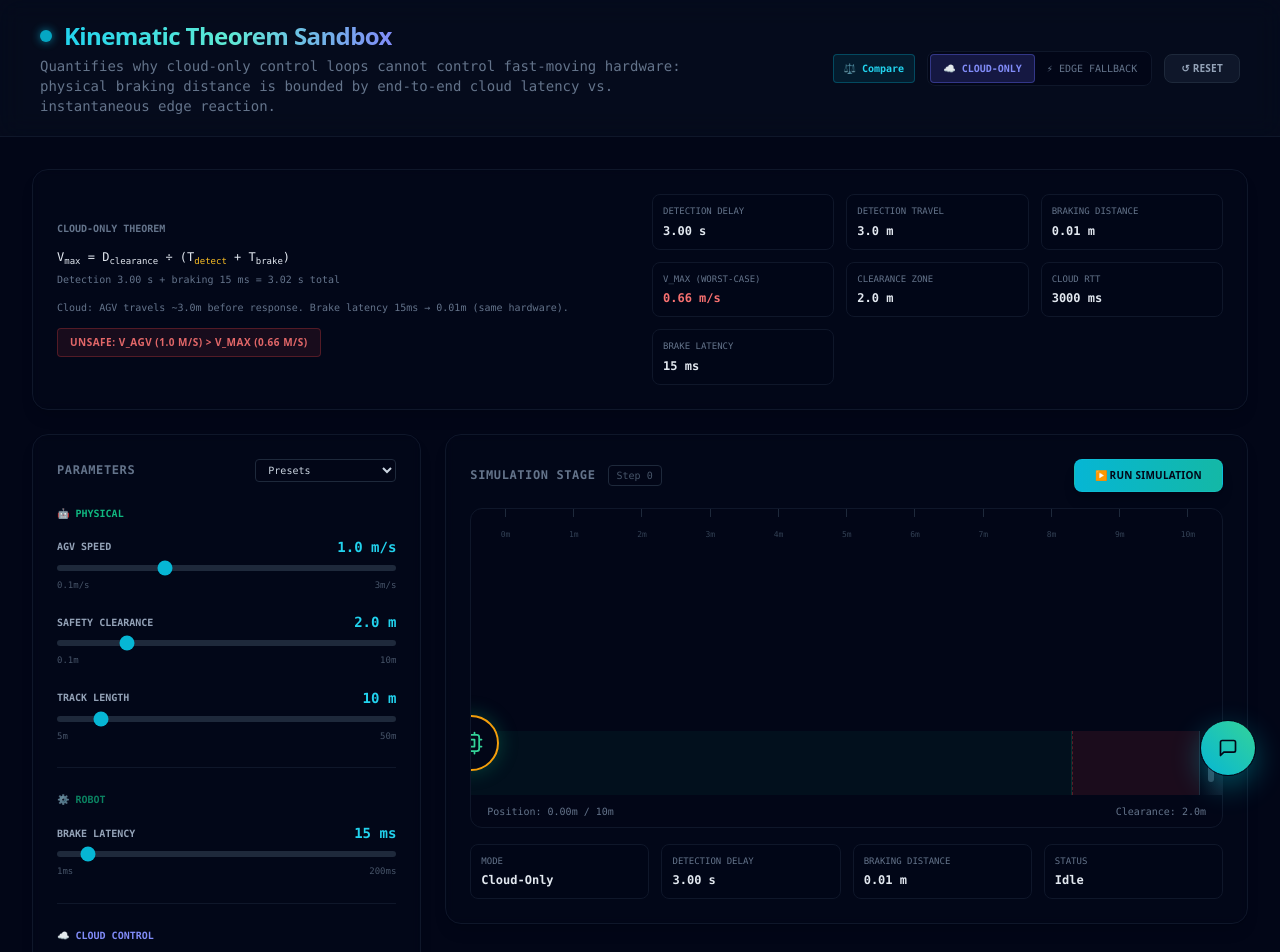
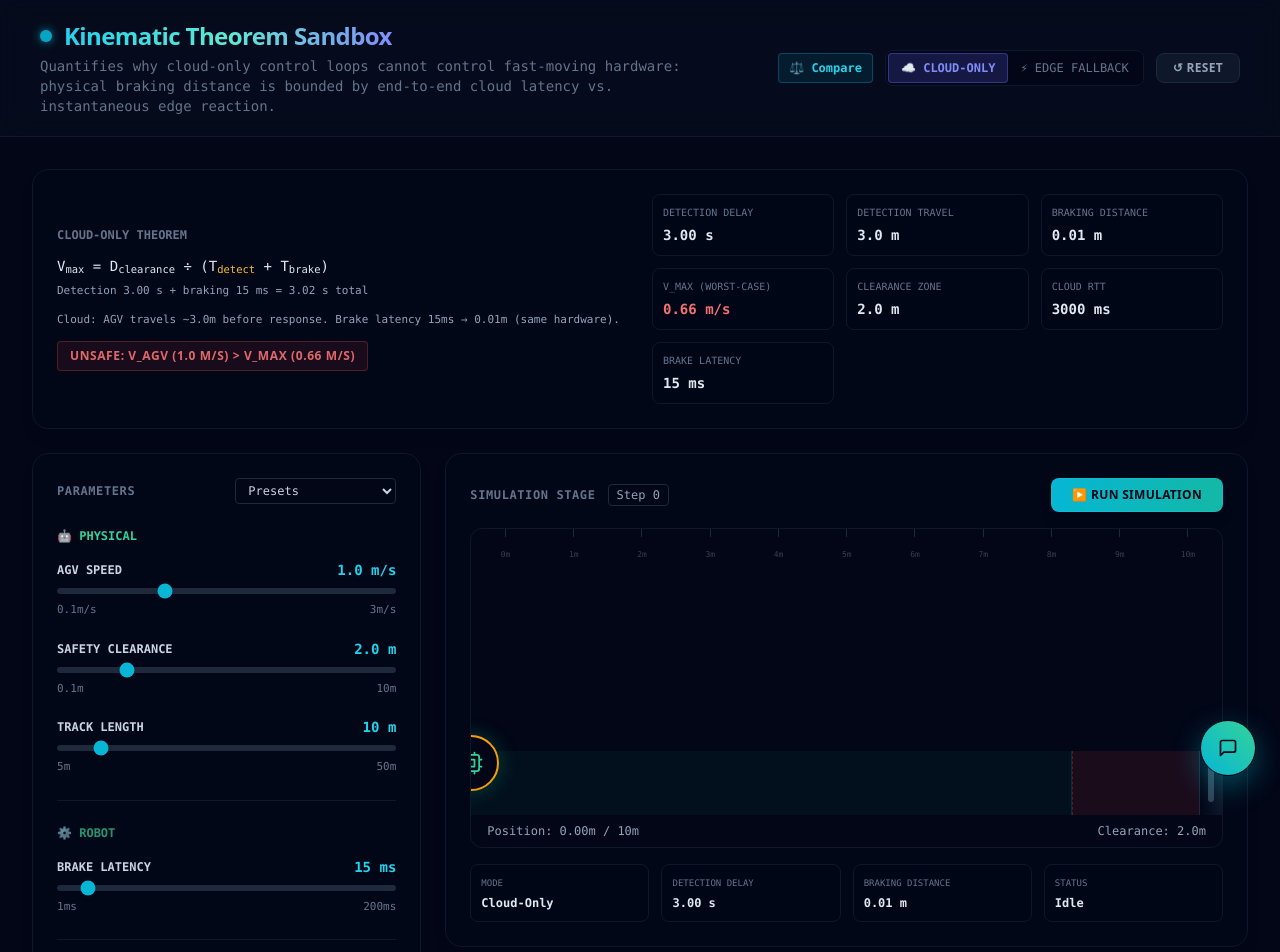
Before and after one commit to swliu920322/Project-OmniGuard, a Next.js app in the folder src/client-edge/: page /kinematic in a window 1280 px wide. Shown: the top 952 px of the page. Built offline with nearby package versions, Linux system fonts and the light colour scheme.

Commit message:
feat: adjust the font size

```diff
--- a/src/client-edge/src/app/kinematic/components/AuditLog.tsx
+++ b/src/client-edge/src/app/kinematic/components/AuditLog.tsx
@@ -23,7 +23,7 @@ export default function AuditLog({ logs, showEdgeProgress, onToggleEdgeProgress
         {onToggleEdgeProgress && (
           <button
             onClick={onToggleEdgeProgress}
-            className={`text-[10px] uppercase tracking-wider font-mono font-bold px-2.5 py-1 rounded-lg border transition-colors ${
+            className={`text-xs uppercase tracking-wider font-mono font-bold px-2.5 py-1 rounded-lg border transition-colors ${
               showEdgeProgress
                 ? "bg-cyan-950/60 border-cyan-700/50 text-cyan-400 hover:bg-cyan-900/60"
                 : "bg-slate-900/60 border-slate-700/50 text-slate-500 hover:bg-slate-800/60 hover:text-slate-400"
--- a/src/client-edge/src/app/kinematic/components/CompareStage.tsx
+++ b/src/client-edge/src/app/kinematic/components/CompareStage.tsx
@@ -48,16 +48,16 @@ function Track({
         <div className="flex items-center justify-between mb-3">
           <div className="flex items-center space-x-2">
             <span className="text-xs font-bold uppercase font-mono" style={{ color }}>{label}</span>
-          {isRunning && <span className="text-[9px] text-cyan-400 animate-pulse font-mono">Running...</span>}
-          {isCrashed && <span className="text-[9px] text-red-400 font-bold font-mono">💥 CRASHED</span>}
-          {isSafeStop && <span className="text-[9px] text-cyan-400 font-bold font-mono">🛡️ SAFE STOP</span>}
+            {isRunning && <span className="text-xs text-cyan-400 animate-pulse font-mono">Running...</span>}
+            {isCrashed && <span className="text-xs text-red-400 font-bold font-mono">💥 CRASHED</span>}
+            {isSafeStop && <span className="text-xs text-cyan-400 font-bold font-mono">🛡️ SAFE STOP</span>}
           </div>
           {!isEdge && stepCount !== undefined && (
-          <span className="text-[9px] font-mono text-slate-600">Step {stepCount}</span>
+            <span className="text-[11px] font-mono text-slate-400">Step {stepCount}</span>
           )}
         </div>
 
-      <div className="text-[9px] text-slate-600 font-mono mb-2">{sub}</div>
+        <div className="text-[11px] text-slate-400 font-mono mb-2">{sub}</div>
 
       <div className="relative border border-slate-800 bg-slate-950 rounded-lg h-16 overflow-hidden flex-shrink-0">
         {/* Green safety zone */}
@@ -85,7 +85,7 @@ function Track({
         </div>
 
         {/* Position readout */}
-        <div className="absolute bottom-1 left-2 text-[8px] font-mono text-slate-600">
+        <div className="absolute bottom-1 left-2 text-[10px] font-mono text-slate-400">
           {positionM.toFixed(2)}m / {totalDistanceM.toFixed(0)}m
         </div>
       </div>
@@ -105,7 +105,7 @@ export default function CompareStage({ params, cloud, edge, onStart }: CompareSt
         <button
           onClick={onStart}
           disabled={isRunning}
-          className={`px-4 py-2 rounded-lg font-bold text-[10px] tracking-wide uppercase transition shadow-lg ${
+          className={`px-4 py-2 rounded-lg font-bold text-xs tracking-wide uppercase transition shadow-lg ${
             isRunning
               ? "bg-slate-900 border border-slate-800 text-slate-600 cursor-not-allowed"
               : "bg-gradient-to-r from-cyan-500 to-teal-500 text-slate-950 hover:shadow-[0_0_20px_rgba(6,182,212,0.4)]"
--- a/src/client-edge/src/app/kinematic/components/FormulaCard.tsx
+++ b/src/client-edge/src/app/kinematic/components/FormulaCard.tsx
@@ -26,23 +26,23 @@ export default function FormulaCard({ params, mode }: FormulaCardProps) {
     <div className="border border-slate-900 bg-slate-900/10 rounded-2xl p-5 md:p-6 shadow-lg backdrop-blur-sm">
       <div className="grid grid-cols-1 lg:grid-cols-2 gap-6 items-center">
         <div className="space-y-3">
-          <div className="text-slate-500 uppercase text-[10px] font-mono font-bold">
+          <div className="text-slate-500 uppercase text-xs font-mono font-bold">
             {isCloud ? "Cloud-Only Theorem" : "Edge Fallback Theorem"}
           </div>
 
           {/* Formula */}
-          <div className="text-xs font-mono text-slate-200 leading-relaxed space-y-1">
+          <div className="text-sm font-mono text-slate-200 leading-relaxed space-y-1">
             <div>
               V<sub>max</sub> = D<sub>clearance</sub> ÷ (T<sub className={isCloud ? "text-amber-400" : "text-cyan-400"}>detect</sub> + T<sub>brake</sub>)
             </div>
-            <div className="text-[10px] text-slate-500">
+            <div className="text-[11px] text-slate-400">
               {isCloud
                 ? `Detection ${formatLatency(detectionS)} + braking ${formatLatency(reactionS)} = ${formatLatency(totalReactionS)} total`
                 : `Edge latency ${edgeLatencyMs}ms + brake ${brakeLatencyMs}ms`}
             </div>
           </div>
 
-          <div className="text-[10px] text-slate-500 font-mono leading-relaxed">
+          <div className="text-[11px] text-slate-400 font-mono leading-relaxed">
             {isCloud
               ? `Cloud: AGV travels ~${detectionDistanceM.toFixed(1)}m before response.`
               : `Edge: AGV travels ~${detectionDistanceM.toFixed(3)}m during processing.`}
@@ -50,7 +50,7 @@ export default function FormulaCard({ params, mode }: FormulaCardProps) {
           </div>
 
           <div
-            className={`inline-flex items-center text-[10px] font-bold uppercase tracking-wider px-3 py-1.5 rounded border ${
+            className={`inline-flex items-center text-xs font-bold uppercase tracking-wider px-3 py-1.5 rounded border ${
               isSafe
                 ? "bg-emerald-500/10 border-emerald-500/30 text-emerald-400"
                 : "bg-red-500/10 border-red-500/30 text-red-400 animate-pulse"
@@ -62,7 +62,7 @@ export default function FormulaCard({ params, mode }: FormulaCardProps) {
           </div>
         </div>
 
-        <div className="grid grid-cols-2 md:grid-cols-3 gap-3 text-[10px] font-mono text-slate-400">
+        <div className="grid grid-cols-2 md:grid-cols-3 gap-3 text-xs font-mono text-slate-400">
           <Metric label="Detection delay" value={formatLatency(detectionS)} />
           <Metric label="Detection travel" value={`${detectionDistanceM.toFixed(isCloud ? 1 : 3)} m`} />
           <Metric label="Braking distance" value={`${brakingM.toFixed(2)} m`} />
@@ -96,8 +96,8 @@ function Metric({
 
   return (
     <div className="bg-slate-950/50 border border-slate-900 rounded-lg p-2.5">
-      <div className="text-slate-500 uppercase text-[9px] mb-1">{label}</div>
-      <div className={`font-bold text-xs ${color}`}>{value}</div>
+      <div className="text-slate-500 uppercase text-[10px] mb-1">{label}</div>
+      <div className={`font-bold text-sm ${color}`}>{value}</div>
     </div>
   );
 }
--- a/src/client-edge/src/app/kinematic/components/KinematicHeader.tsx
+++ b/src/client-edge/src/app/kinematic/components/KinematicHeader.tsx
@@ -29,14 +29,14 @@ export default function KinematicHeader({ mode, onModeChange, onReset }: Kinemat
       <div className="flex items-center space-x-3">
         <a
           href="/kinematic/compare"
-          className="text-[10px] font-mono font-bold text-cyan-400 hover:text-cyan-300 transition border border-cyan-500/30 bg-cyan-500/10 px-2.5 py-1.5 rounded"
+          className="text-xs font-mono font-bold text-cyan-400 hover:text-cyan-300 transition border border-cyan-500/30 bg-cyan-500/10 px-2.5 py-1.5 rounded"
         >
           ⚖️ Compare
         </a>
         <div className="flex bg-slate-950 p-0.5 rounded-lg border border-slate-900">
           <button
             onClick={() => onModeChange("cloud")}
-            className={`text-[10px] uppercase font-mono px-3 py-1.5 rounded transition ${
+            className={`text-xs uppercase font-mono px-3 py-1.5 rounded transition ${
               mode === "cloud"
                 ? "bg-indigo-500/20 border border-indigo-500/40 text-indigo-400 font-bold"
                 : "text-slate-500 hover:text-slate-300"
@@ -46,7 +46,7 @@ export default function KinematicHeader({ mode, onModeChange, onReset }: Kinemat
           </button>
           <button
             onClick={() => onModeChange("edge")}
-            className={`text-[10px] uppercase font-mono px-3 py-1.5 rounded transition ${
+            className={`text-xs uppercase font-mono px-3 py-1.5 rounded transition ${
               mode === "edge"
                 ? "bg-cyan-500/20 border border-cyan-500/40 text-cyan-400 font-bold"
                 : "text-slate-500 hover:text-slate-300"
@@ -58,7 +58,7 @@ export default function KinematicHeader({ mode, onModeChange, onReset }: Kinemat
 
         <button
           onClick={onReset}
-          className="px-4 py-1.5 rounded-lg font-bold text-[10px] tracking-wide uppercase bg-slate-900 border border-slate-800 text-slate-400 hover:text-cyan-400 hover:border-cyan-500/30 transition"
+          className="px-4 py-1.5 rounded-lg font-bold text-xs tracking-wide uppercase bg-slate-900 border border-slate-800 text-slate-400 hover:text-cyan-400 hover:border-cyan-500/30 transition"
         >
           ↺ Reset
         </button>
--- a/src/client-edge/src/app/kinematic/components/ParameterPanel.tsx
+++ b/src/client-edge/src/app/kinematic/components/ParameterPanel.tsx
@@ -22,7 +22,7 @@ function SliderRow({
   return (
     <div className="flex flex-col space-y-2">
       <div className="flex justify-between items-center">
-        <label className="text-[10px] font-mono font-bold uppercase text-slate-400">
+        <label className="text-xs font-mono font-bold uppercase text-slate-300">
           {slider.label}
         </label>
         <span className="text-sm font-mono font-bold text-cyan-400">
@@ -38,7 +38,7 @@ function SliderRow({
         onChange={(e) => onChange(slider.key, Number(e.target.value))}
         className="w-full h-1.5 bg-slate-800 rounded-lg appearance-none cursor-pointer accent-cyan-500"
       />
-      <div className="flex justify-between text-[9px] text-slate-600 font-mono">
+      <div className="flex justify-between text-[11px] text-slate-500 font-mono">
         <span>{slider.min}{slider.unit}</span>
         <span>{slider.max}{slider.unit}</span>
       </div>
@@ -63,7 +63,7 @@ export default function ParameterPanel({ params, mode, onChange, onLoadPreset }:
               if (preset) onLoadPreset(preset.params);
             }}
             defaultValue=""
-            className="bg-slate-950 border border-slate-800 text-slate-300 text-[10px] rounded px-2 py-1 font-mono focus:border-cyan-500 focus:outline-none"
+            className="bg-slate-950 border border-slate-800 text-slate-300 text-xs rounded px-2 py-1 font-mono focus:border-cyan-500 focus:outline-none"
           >
             <option value="" disabled>Presets</option>
             {PRESETS.map((p) => (
@@ -74,7 +74,7 @@ export default function ParameterPanel({ params, mode, onChange, onLoadPreset }:
       </div>
 
       <section className="space-y-4">
-        <h3 className="text-[10px] uppercase font-mono font-bold text-emerald-500 flex items-center space-x-2">
+        <h3 className="text-xs uppercase font-mono font-bold text-emerald-400 flex items-center space-x-2">
           <span>🤖 Physical</span>
         </h3>
         <div className="space-y-5">
@@ -88,7 +88,7 @@ export default function ParameterPanel({ params, mode, onChange, onLoadPreset }:
         <>
           <div className="border-t border-slate-900" />
           <section className="space-y-4">
-            <h3 className="text-[10px] uppercase font-mono font-bold text-emerald-500/70 flex items-center space-x-2">
+            <h3 className="text-xs uppercase font-mono font-bold text-emerald-400/70 flex items-center space-x-2">
               <span>⚙️ Robot</span>
             </h3>
             <div className="space-y-5">
@@ -103,7 +103,7 @@ export default function ParameterPanel({ params, mode, onChange, onLoadPreset }:
       <div className="border-t border-slate-900" />
 
       <section className="space-y-4">
-        <h3 className={`text-[10px] uppercase font-mono font-bold flex items-center space-x-2 ${isCloud ? "text-indigo-400" : "text-cyan-400"}`}>
+        <h3 className={`text-xs uppercase font-mono font-bold flex items-center space-x-2 ${isCloud ? "text-indigo-400" : "text-cyan-400"}`}>
           <span>{isCloud ? "☁️ Cloud Control" : "⚡ Edge Control"}</span>
         </h3>
         <div className="space-y-5">
@@ -112,9 +112,9 @@ export default function ParameterPanel({ params, mode, onChange, onLoadPreset }:
           ))}
         </div>
         {isCloud && (
-          <div className="text-[9px] text-slate-600 font-mono leading-relaxed border border-slate-800 bg-slate-950/50 rounded-lg px-3 py-2">
+          <div className="text-[11px] text-slate-400 font-mono leading-relaxed border border-slate-800 bg-slate-950/50 rounded-lg px-3 py-2">
             T<sub>cloud</sub> = RTT + (prompt + completion) / token_rate<br />
-            <span className="text-slate-700">e.g. 800ms + (500+100) / 50 t/s ≈ 13s</span>
+            <span className="text-slate-500">e.g. 800ms + (500+100) / 50 t/s ≈ 13s</span>
           </div>
         )}
       </section>
--- a/src/client-edge/src/app/kinematic/components/SimulationStage.tsx
+++ b/src/client-edge/src/app/kinematic/components/SimulationStage.tsx
@@ -41,11 +41,11 @@ export default function SimulationStage({
           <h2 className="text-xs uppercase tracking-wider font-mono text-slate-500 font-bold">
             Simulation Stage
           </h2>
-          <span className="text-[10px] font-mono text-slate-600 bg-slate-950 px-2 py-0.5 rounded border border-slate-800">
+          <span className="text-xs font-mono text-slate-400 bg-slate-950 px-2 py-0.5 rounded border border-slate-800">
             Step {stepCount}
           </span>
           {isRunning && (
-            <span className="text-[10px] font-mono text-cyan-400 animate-pulse">
+            <span className="text-xs font-mono text-cyan-400 animate-pulse">
               {mode === "cloud" ? "☁️ Awaiting cloud response..." : "⚡ Moving..."}
             </span>
           )}
@@ -53,7 +53,7 @@ export default function SimulationStage({
         <button
           onClick={onStart}
           disabled={isRunning}
-          className={`px-5 py-2 rounded-lg font-bold text-[10px] tracking-wide uppercase transition shadow-lg ${
+          className={`px-5 py-2 rounded-lg font-bold text-xs tracking-wide uppercase transition shadow-lg ${
             isRunning
               ? "bg-slate-900 border border-slate-800 text-slate-600 cursor-not-allowed"
               : "bg-gradient-to-r from-cyan-500 to-teal-500 text-slate-950 hover:shadow-[0_0_20px_rgba(6,182,212,0.4)] active:scale-[0.98] border border-cyan-400/20"
@@ -187,14 +187,14 @@ export default function SimulationStage({
         )}
 
         {/* Distance readouts */}
-        <div className="absolute bottom-2 left-4 right-4 flex justify-between text-[10px] font-mono text-slate-500">
+        <div className="absolute bottom-2 left-4 right-4 flex justify-between text-xs font-mono text-slate-400">
           <span>Position: {positionM.toFixed(2)}m / {totalDistanceM.toFixed(0)}m</span>
           {isRunning && <span>Remaining: {remainingM.toFixed(1)}m</span>}
           <span>Clearance: {clearanceM.toFixed(1)}m</span>
         </div>
       </div>
 
-      <div className="grid grid-cols-2 md:grid-cols-4 gap-3 text-[10px] font-mono text-slate-400">
+      <div className="grid grid-cols-2 md:grid-cols-4 gap-3 text-xs font-mono text-slate-400">
         <Readout label="Mode" value={mode === "cloud" ? "Cloud-Only" : "Edge Fallback"} />
         <Readout label="Detection delay" value={formatLatency(detectionS)} />
         <Readout label="Braking distance" value={`${brakingM.toFixed(2)} m`} />
```
Also changed, not shown: 1 other file (tests, documents, lock files or other folders). Lines whose indentation alone changed are shown as unchanged.
